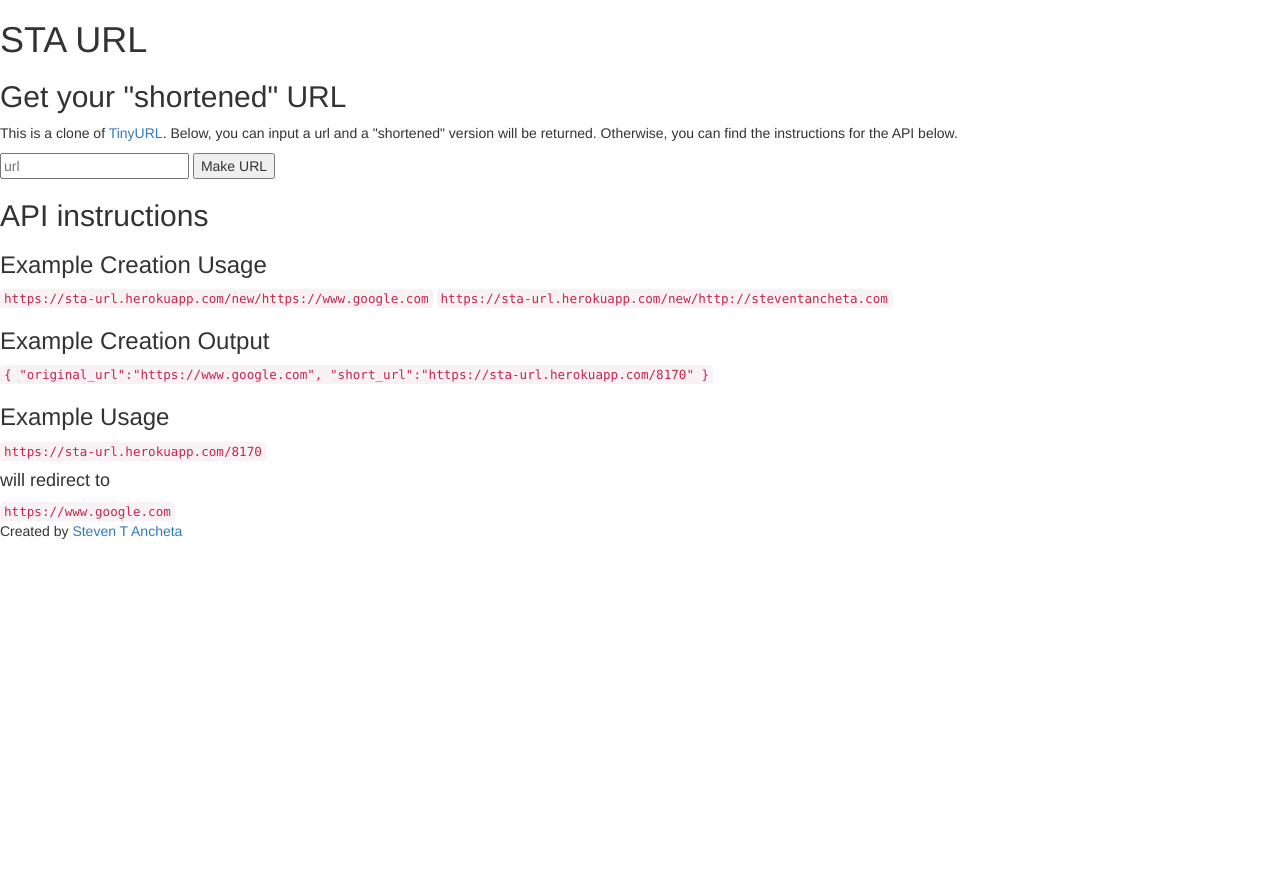
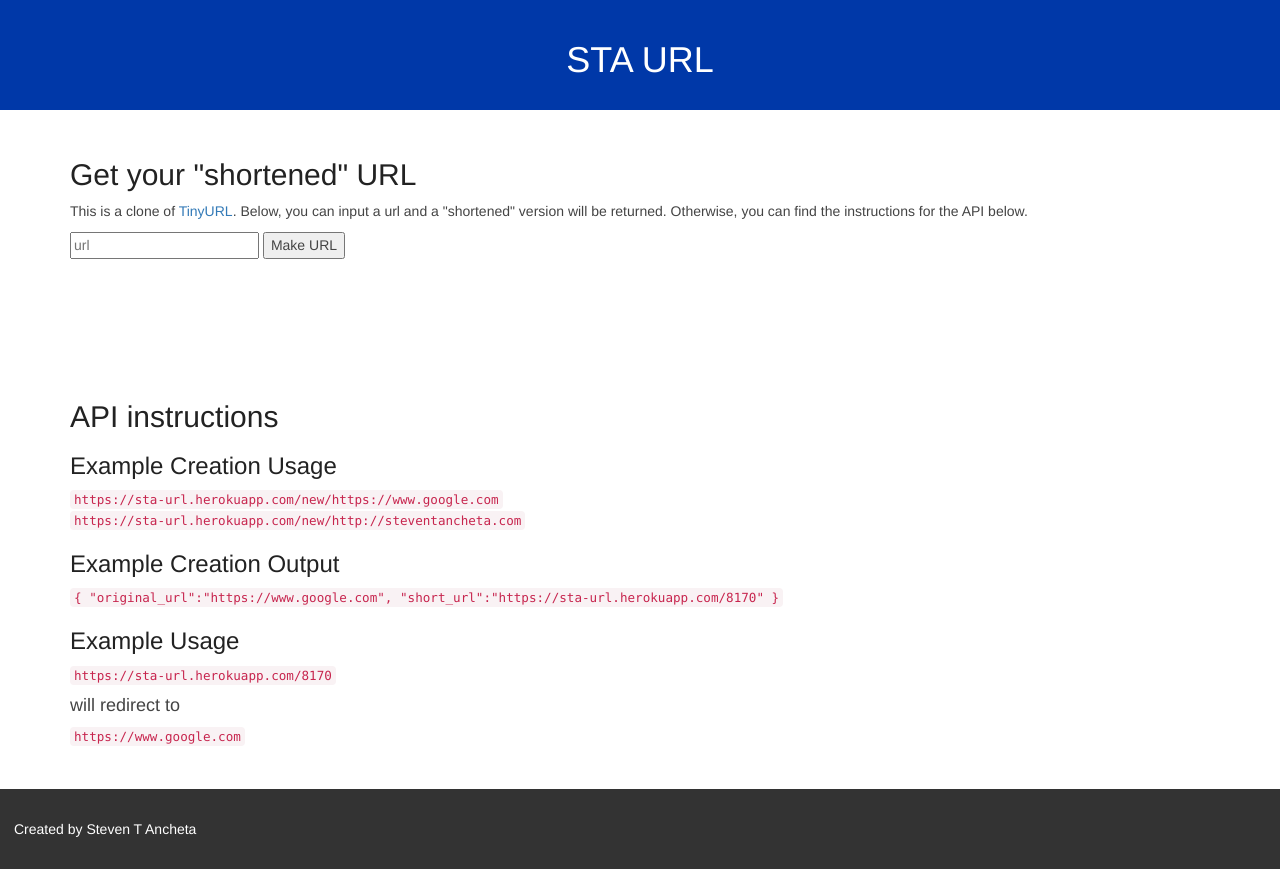
Before and after one commit to stancheta/fcc-sta-url, a website: page public/index.html in a window 1280 px wide. Before the commit the page ends 800 px from the top, so only its background shows below. Drawn offline with nearby package versions, Linux system fonts and the light colour scheme.

Commit message:
Completed Front End Styles

```diff
--- /dev/null
+++ b/public/index.css
@@ -0,0 +1,60 @@
+html {
+  height: 100%;
+}
+
+body {
+  color: #444;
+  line-height: 1.5;
+  margin-bottom: -80px;
+}
+
+h1, h2, h3 {
+  color: #222;
+}
+
+.content {
+  min-height: calc(100vh - 80px);
+}
+
+header {
+  background-color: #0038A8;
+  padding: 20px 0;
+  text-align: center;
+}
+
+header h1 {
+  color: white;
+}
+
+section.in-page-query {
+  height: 200px;
+  margin: 2em 0 1em 0;
+}
+
+section.instructions {
+  margin: 3em 0;
+}
+
+/* footer */
+
+footer {
+  background-color: #333;
+  height: 80px;
+  width: 100%;
+}
+
+footer span {
+  color: white;
+  line-height: 80px;
+  margin-left: 1em;
+}
+
+footer a {
+  color: white;
+  text-decoration: none;
+}
+
+footer a:hover {
+  color: #2098d1;
+  text-decoration: none;
+}
--- a/public/index.html
+++ b/public/index.html
@@ -1,38 +1,43 @@
 <!DOCTYPE html>
 <html lang="en">
+
 <head>
 	<title>STA URL</title>
 	<meta charset="utf-8">
 	<meta name="description" content="Yet Another TinyUrl clone">
 	<meta name="viewport" content="width-device-width, initial-scale=1">
 	<!-- <link rel="icon" type="image/x-icon" href="./favicon.ico"> -->
-		<link rel="stylesheet"
-			href="https://maxcdn.bootstrapcdn.com/bootstrap/3.3.7/css/bootstrap.min.css"
-			integrity="sha384-BVYiiSIFeK1dGmJRAkycuHAHRg32OmUcww7on3RYdg4Va+PmSTsz/K68vbdEjh4u"
-			crossorigin="anonymous"
-		>
+	<link rel="stylesheet" href="https://maxcdn.bootstrapcdn.com/bootstrap/3.3.7/css/bootstrap.min.css" integrity="sha384-BVYiiSIFeK1dGmJRAkycuHAHRg32OmUcww7on3RYdg4Va+PmSTsz/K68vbdEjh4u" crossorigin="anonymous">
+	<link rel="stylesheet" href="./index.css">
 </head>
+
 <body>
+	<div class="content">
 		<header>
 			<h1>STA URL</h1>
 		</header>
+		<div class="container">
 			<section class="in-page-query">
+				<div class="row">
+					<div class="col-xs-12">
 						<h2>Get your "shortened" URL</h2>
 						<p>
-				This is a clone of <a href="http://tinyurl.com/">TinyURL</a>. Below, you can
-				input a url and a "shortened" version will be returned. Otherwise, you can find
-				the instructions for the API below.
+							This is a clone of <a href="http://tinyurl.com/">TinyURL</a>. Below, you can input a url and a "shortened" version will be returned. Otherwise, you can find the instructions for the API below.
 						</p>
 						<div class="query-wrapper">
 							<input id="query" type="text" placeholder="url">
 							<button id="query-btn" class="">Make URL</button>
 						</div>
+					</div>
+				</div>
 				<div id="query-return"></div>
 			</section>
 			<section class="instructions">
+				<div class="row">
+					<div class="col-xs-12">
 						<h2>API instructions</h2>
 						<h3>Example Creation Usage</h3>
-			<code>https://sta-url.herokuapp.com/new/https://www.google.com</code>
+						<code>https://sta-url.herokuapp.com/new/https://www.google.com</code> <br />
 						<code>https://sta-url.herokuapp.com/new/http://steventancheta.com</code>
 						<h3>Example Creation Output</h3>
 						<code>{ "original_url":"https://www.google.com", "short_url":"https://sta-url.herokuapp.com/8170" }</code>
@@ -40,9 +45,14 @@
 						<code>https://sta-url.herokuapp.com/8170</code>
 						<h4>will redirect to</h4>
 						<code>https://www.google.com</code>
+					</div>
+				</div>
+		</div>
 		</section>
+	</div>
 	<footer>
 		<span>Created by <a href="https://steventancheta.com">Steven T Ancheta</a></span>
 	</footer>
 </body>
+
 </html>
```
Lines whose indentation alone changed are shown as unchanged.
